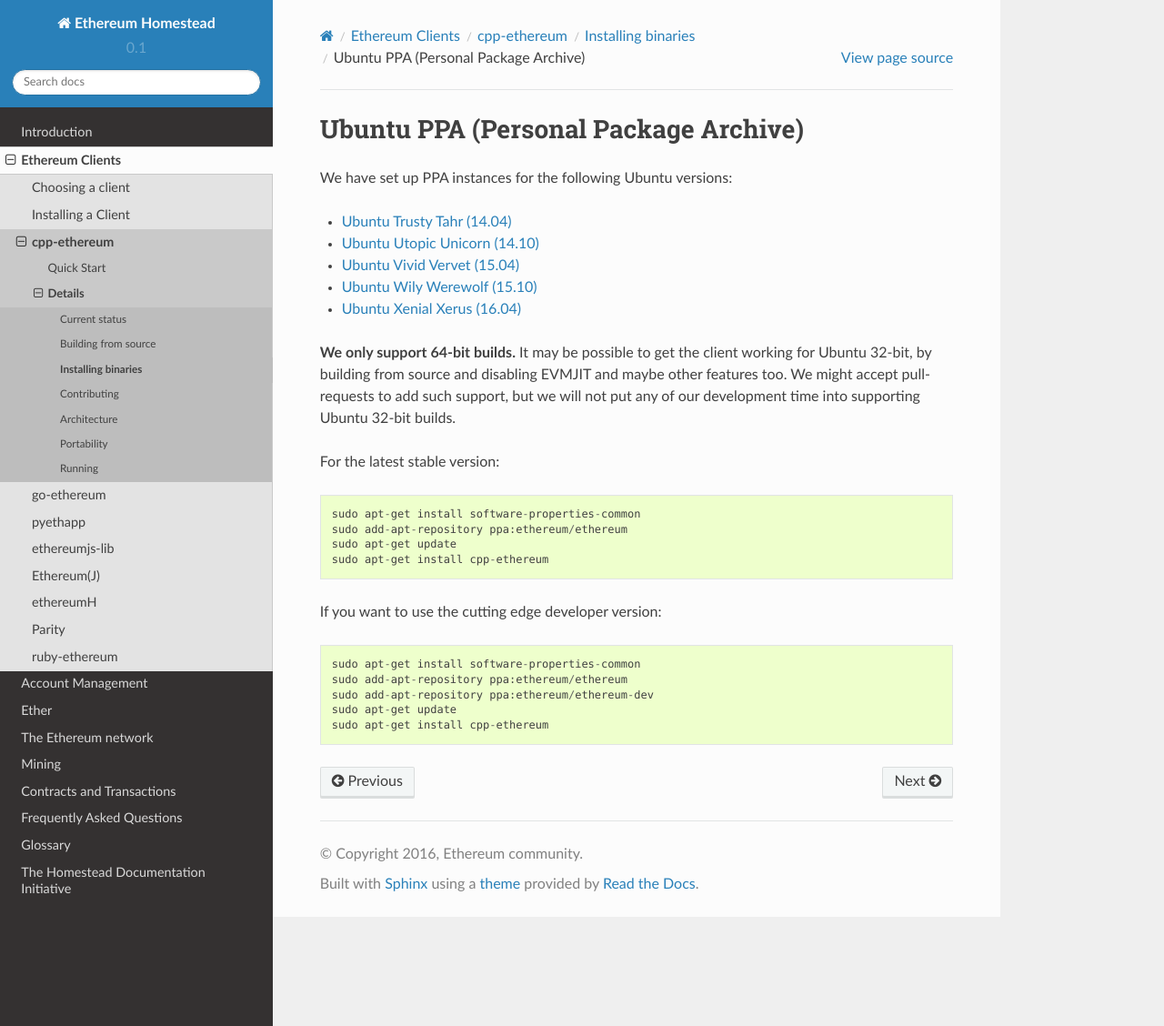
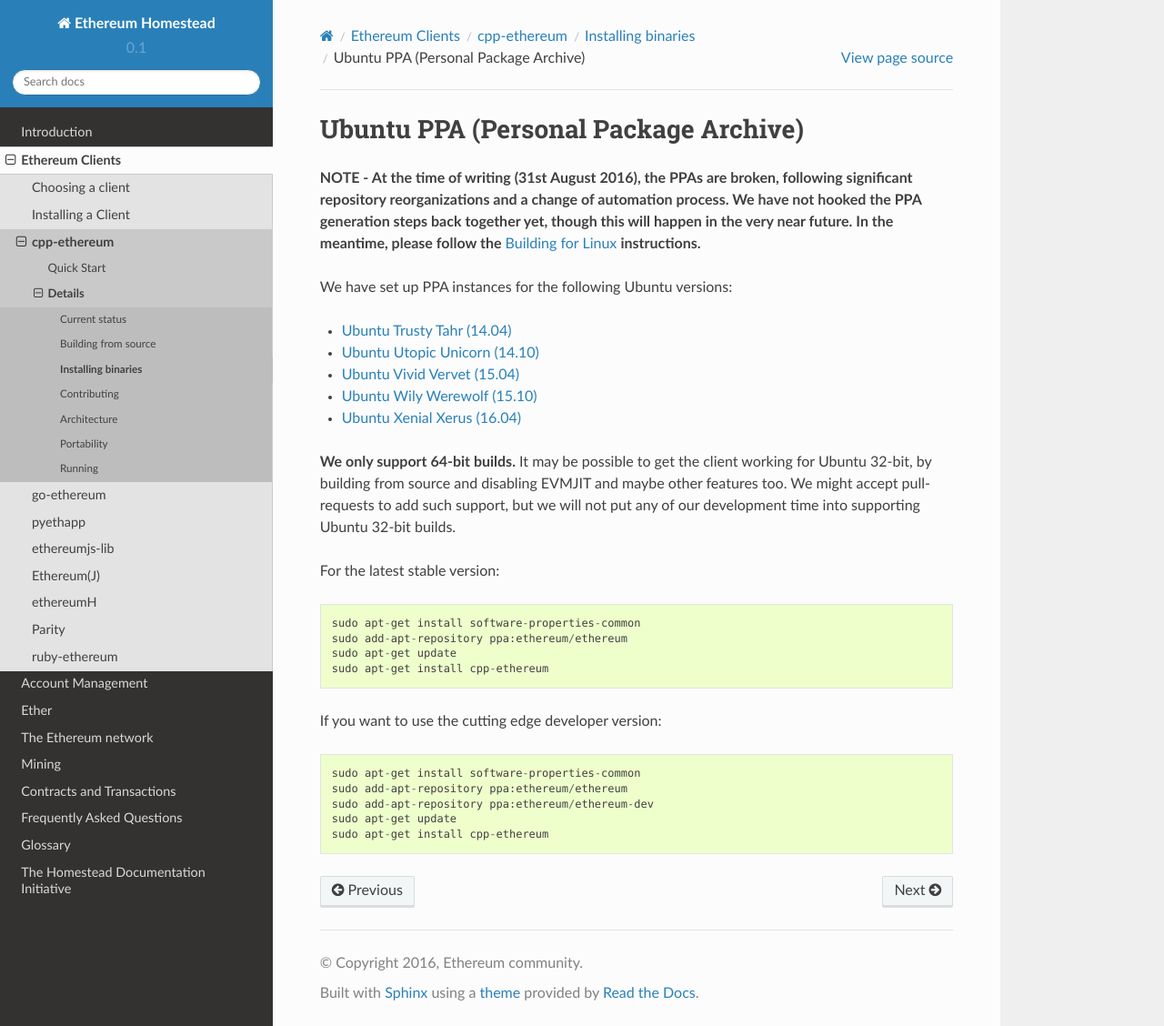
Before and after one commit to ethereum/homestead-guide, a Sphinx documentation site: the page built from source/ethereum-clients/cpp-ethereum/installing-binaries/linux-ubuntu-ppa.rst, in a window 1280 px wide and 1128 px high. Shown: the whole window at 91% size. Built offline with Sphinx 7.4.7 and the Read the Docs theme 2.0.0, drawn with Linux system fonts in a browser that asks for light colours.

Commit message:
Added warning around cpp-ethereum PPAs (which are currently broken)

```diff
--- a/source/ethereum-clients/cpp-ethereum/building-from-source/linux.rst
+++ b/source/ethereum-clients/cpp-ethereum/building-from-source/linux.rst
@@ -1,3 +1,4 @@
+.. _Building Linux from source:
 
 ################################################################################
 Building for Linux
--- a/source/ethereum-clients/cpp-ethereum/installing-binaries/linux-ubuntu-ppa.rst
+++ b/source/ethereum-clients/cpp-ethereum/installing-binaries/linux-ubuntu-ppa.rst
@@ -1,6 +1,12 @@
 
 Ubuntu PPA (Personal Package Archive)
 ================================================================================
+
+**NOTE - At the time of writing (31st August 2016), the PPAs are broken,
+following significant repository reorganizations and a change of automation
+process.  We have not hooked the PPA generation steps back together
+yet, though this will happen in the very near future.  In the meantime,
+please follow the** :ref:`Building Linux from source` **instructions.**
 
 We have set up PPA instances for the following Ubuntu versions:
 
```
